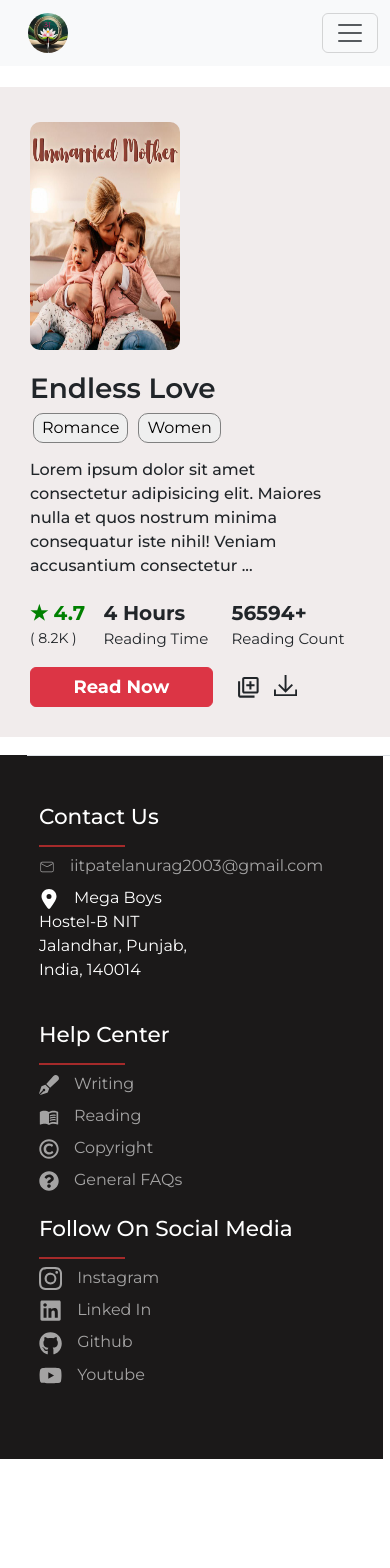
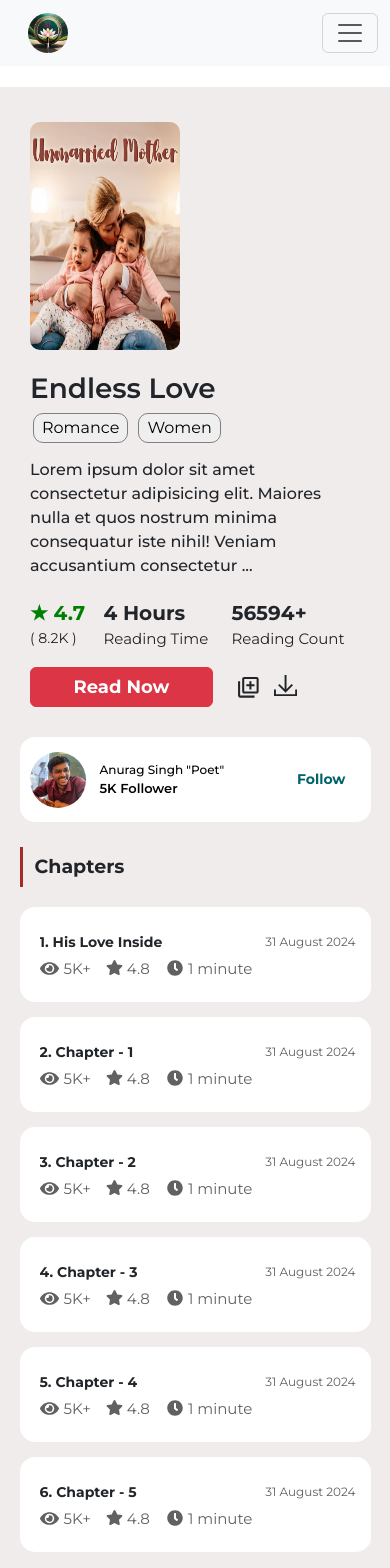
Before and after one commit to anuragcoder9026/Anukriti, a React (Vite) app: page /Anukriti/aboutStory in a window 390 px wide. Shown: the top 1568 px of the page. Before the commit the page ends 1459 px from the top, so only its background shows below. Built offline with nearby package versions, Linux system fonts and the light colour scheme.

Commit message:
chapter-list

```diff
--- a/index.html
+++ b/index.html
@@ -2,9 +2,9 @@
 <html lang="en">
   <head>
     <meta charset="UTF-8" />
-    <link rel="icon" type="image/svg+xml" href="/vite.svg" />
+    <link rel="icon" type="image/png" href="./src/assets/logo.png" />
     <meta name="viewport" content="width=device-width, initial-scale=1.0" />
-    <title>Vite + React</title>
+    <title>Anukriti-Story Web</title>
   </head>
   <body>
     <div id="root"></div>
--- a/src/CSS/aboutStory.css
+++ b/src/CSS/aboutStory.css
@@ -1,4 +1,64 @@
+    .about-author-row{
+      width: 90%;
+      background-color: #fff;
+      height: 85px;
+      margin: 0px auto;
+      border-radius: 15px;
+      display: flex;
+      justify-content: space-between;
+    }
+    .auth-name ,.auth-follow{
+      font-size: 16px;
+    }
+    .auth-follow{
+      font-weight: 500;
+    }
+    .follow-btn{
+      font-weight:600;
+      font-size:18px;
+    }
+    .one-chapter{
+      width:49%;
+    }
+    .chapter-list-reading {
+      color: #616161;
+    }
+    .chapter-list-reading span{
+      font-size: 15px;
+    }
+    .title{
+      font-size: 18px;
+    }
+    @media screen and (max-width: 432px) {
+      .title{
+        font-size: 14px;
+      }
+      .date{
+        font-size: 12px;
+      }
+    }
+    @media screen and (max-width: 1024px) {
+      .one-chapter{
+        width:100%;
+      }
+    }
 
+    @media screen and (max-width: 500px) {
+      .auth-name {
+        font-size: 12px;
+        font-weight: 500;
+      }
+      .auth-follow{
+        font-size: 13px;
+      }
+      .auth-follow{
+        font-weight: 600;
+      }
+      .follow-btn{
+        font-weight:700;
+        font-size:14px;
+      }
+    }
     a{
       text-decoration: none;
       color: black;
--- a/src/components/AboutStory.jsx
+++ b/src/components/AboutStory.jsx
@@ -3,8 +3,13 @@ import { GrDownload } from "react-icons/gr";
 import '../CSS/aboutStory.css';
 import cardImg from '../assets/card1.jpg';
 import { Link } from "react-router-dom";
+import authorImg from '../assets/user-photo.jpg'
+import { useState } from "react";
+import ChapterList from "./ChapterList";
 function AboutStory(){
-    return(
+    const[follow,setFollow]=useState(false);
+    const handleFollow=()=>{setFollow(!follow)}
+    return(<div style={{backgroundColor:"#f1ecec",paddingBottom:"60px"}}>
         <div class="about-story-row" style={{marginTop:"87px",backgroundColor:"#f1ecec",paddingTop:"25px",paddingBottom:"15px"}}>
         <div class="about-story-col col1">
             <img src={cardImg} alt="Loading.."  style={{marginTop:"10px",borderRadius:"10px"}}/>
@@ -39,6 +44,24 @@ function AboutStory(){
             </div>
         </div>
       </div>
+        <div className="about-author-row">
+               <div className="author-sec" style={{display:"flex",marginLeft:"10px"}}>
+                     <Link to="/Anukriti/profile/other" style={{marginTop:"15px"}}><img src={authorImg} alt="" srcset="" style={{width:"56px",height:"56px",borderRadius:"50%"}}/></Link>
+                    <div className="name-follow" style={{display:"flex",flexDirection:"column",justifyContent:"center",height:"100%",marginLeft:"14px"}}>
+                      <Link to="/Anukriti/profile/other" className="auth-name">Anurag Singh "Poet"</Link>
+                      <Link to="/Anukriti/profile/other" className="auth-follow">5K Follower</Link>
+                    </div>
+               </div>
+               <div className="follow-btn" style={{display:"flex",alignItems:"center",marginRight:"25px",color:"#00626c",}}>
+                    <span onClick={handleFollow}>{follow ? 'Following' : 'Follow'}</span>
+               </div>
+        </div>
+         <p style={{fontWeight:"bold",width:"90%",margin:"0px auto",fontSize:"19px",marginTop:"25px",borderLeft:"3.5px solid brown",paddingLeft:"12px",height:"40px",paddingTop:"6px"}}>Chapters</p>
+
+         <div className="all-chater" style={{display:"flex",gap:"15px",width:"90%",margin:"20px auto",flexWrap:"wrap"}}>
+              <ChapterList title={'1. His Love Inside'}/><ChapterList title={'2. Chapter - 1'}/><ChapterList title={'3. Chapter - 2'}/><ChapterList title={'4. Chapter - 3'}/><ChapterList title={'5. Chapter - 4'}/><ChapterList title={'6. Chapter - 5'}/>
+         </div>
+        </div>
     )
 }
 
--- a/src/components/BookContent.jsx
+++ b/src/components/BookContent.jsx
@@ -107,9 +107,9 @@ function BookContent(){
 
                       {
                         id==='other' && <>
-                               <button style={{color:"#036974",border:"1px solid #036974",float:"right",fontSize:"14px",padding:follow ? '0px 8px' :'0px 5px 0px 1px',borderRadius:"3px",height:"60%",margin:"auto 0px",marginLeft:"5px"}} onClick={handleFollow}>
+                               <button style={{color:"#036974",border:"1px solid #036974",float:"right",fontSize:"14px",padding:follow ? '0px 8px' :'0px 4px 0px 0px',borderRadius:"3px",height:"60%",margin:"auto 0px",marginLeft:"1px"}} onClick={handleFollow}>
                                 {
-                                  follow ? <IoPersonAdd style={{marginRight:"6px"}}/> :<TiTick style={{marginRight:"6px",marginLeft:"0px"}}/>
+                                  follow ? <IoPersonAdd style={{marginRight:"2px"}}/> :<TiTick style={{marginRight:"0px",marginLeft:"0px"}}/>
                                 }
                                 {follow ? 'Follow' :'Following'}</button>
                         </>
--- /dev/null
+++ b/src/components/ChapterList.jsx
@@ -0,0 +1,22 @@
+import '../CSS/aboutStory.css'
+import { FaStar } from "react-icons/fa";
+import { FaEye } from "react-icons/fa";
+import { FaClock } from "react-icons/fa";
+function ChapterList({title}){
+
+    return(
+         <div className="one-chapter" style={{height:"95px",backgroundColor:"#fff",borderRadius:"15px",paddingTop:"20px",paddingLeft:"20px",paddingRight:"15px"}}>
+             <div className="title-date" style={{display:"flex",justifyContent:"space-between",height:"40%",alignItems:"center"}}>
+                <p  className="title" style={{width:"55%",fontWeight:"bold",marginBottom:"0px",overflow:"hidden",whiteSpace:"nowrap",textOverflow:"ellipsis"}}>{title}</p>
+                <p className="date" style={{marginBottom:"0px",color:"#616161"}}>31 August 2024</p>
+             </div>
+             <div className="chapter-list-reading" style={{height:"50%"}}>
+                 <FaEye style={{fontSize:"19px",marginBottom:"3px",marginRight:"5px"}}/><span>5K+</span>
+                 <FaStar style={{fontSize:"17px",marginBottom:"4px",marginLeft:"15px",marginRight:"4px"}}/><span>4.8</span>
+                 <FaClock style={{marginBottom:"4px",marginLeft:"17px",marginRight:"5px"}}/><span>1 minute</span>
+             </div>
+         </div>
+    )
+}
+
+export default ChapterList;
--- a/src/components/UserRating.jsx
+++ b/src/components/UserRating.jsx
@@ -27,10 +27,10 @@ function UserRating({rate=0}){
         <div className="user-rating">
            <div className="user-img" style={{display:"flex",justifyContent:"center"}}><img src={authorImg} alt="" style={{width:"60px",height:"60px",borderRadius:"50%",border:"2px solid #cbc8c8"}}/></div>
            <div style={{display:"flex"}}>
-           <div style={{display:"flex",justifyContent:"flex-end",fontSize:"14px",marginTop:"9px",fontWeight:"500",width:"58%"}}>Your Rating
+           <div style={{display:"flex",justifyContent:"center",fontSize:"14px",marginTop:"9px",fontWeight:"500",width:"85%",marginLeft:"8%"}}>Your Rating
           </div>
 
-           <div className="dropdown" style={{display:"flex",justifyContent:"flex-end",width:"40%",marginRight:"20px"}}>
+           <div className="dropdown" style={{display:"flex",justifyContent:"flex-end",width:"5%",marginRight:"20px"}}>
   <button className="btn" type="button" data-bs-toggle="dropdown" aria-expanded="false" style={{float:"right"}}>
   <BsThreeDotsVertical />
   </button>
```
